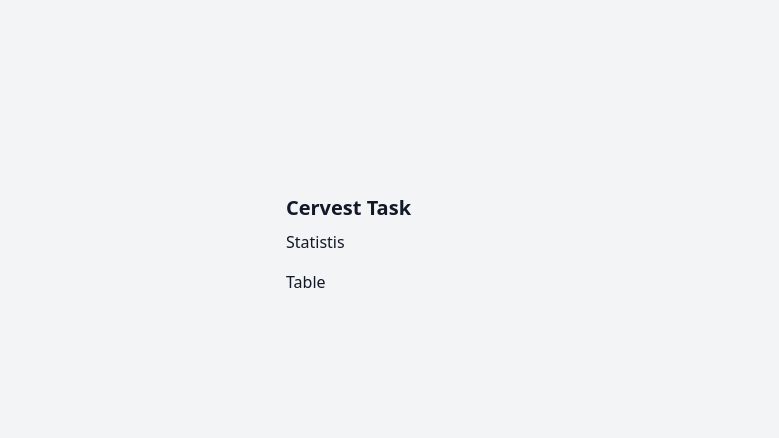
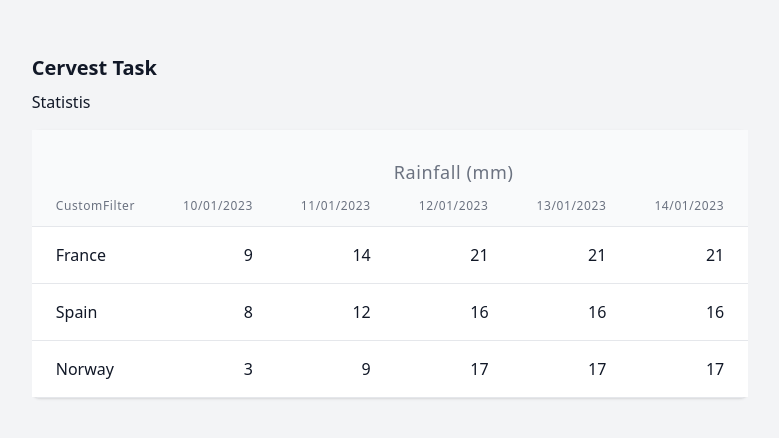
Before and after one commit to KabirMaan326/table-filter, a Next.js app: page / in a window 1280 px wide. Shown: the part 164-602 px from the top of the page, without its empty margins (250-1029 px from the left). Built offline with nearby package versions, Linux system fonts and the light colour scheme.

Commit message:
feature: add CustomTable component

```diff
--- /dev/null
+++ b/src/components/CustomTable.tsx
@@ -0,0 +1,126 @@
+import {
+	flexRender,
+	FilterMeta,
+	useReactTable,
+	ColumnDef,
+	getCoreRowModel,
+	getFilteredRowModel,
+} from "@tanstack/react-table";
+
+interface CustomFilterMeta extends FilterMeta {
+	customFilter: boolean;
+}
+
+type CustomTableProps<T> = {
+	data: T[];
+	columns: ColumnDef<T>[];
+};
+
+// This component creates the custom table
+// We could decouple the component by setting filterValue state here
+// we can then have a separate filter state in the parent component
+// the parent filter updater can be called in onColumnFiltersChange in the useReactTable hook
+// We could then set the props of columnFilters/setColumnFiltes as optional and use the CustomTable across the App
+const CustomTable = <T extends unknown>({
+	data,
+	columns,
+}: CustomTableProps<T>) => {
+	const table = useReactTable({
+		data,
+		columns,
+
+		getCoreRowModel: getCoreRowModel(),
+		getFilteredRowModel: getFilteredRowModel(),
+	});
+
+	return (
+		<div className="mt-2 flex flex-col ">
+			<div className="-my-2 overflow-x-auto max-w-full ">
+				<div className="py-2 min-h-[320px] overflow align-middle inline-block">
+					<div className="shadow  border-b border-gray-200 sm:rounded-lg">
+						<table className="min-w-full divide-y divide-gray-200">
+							<thead className="bg-gray-50">
+								{table.getHeaderGroups().map((headerGroup) => (
+									<tr key={headerGroup.id}>
+										{headerGroup.headers.map((header) => {
+											return (
+												<th
+													key={header.id}
+													colSpan={header.colSpan}
+													className="px-6 py-3 text-center text-xs font-medium text-gray-500 tracking-wider"
+												>
+													{header.isPlaceholder ? null : (
+														<>
+															{header.index !==
+																0 && (
+																<div>
+																	{flexRender(
+																		header
+																			.column
+																			.columnDef
+																			.header,
+																		header.getContext()
+																	)}
+																</div>
+															)}
+															{header.column.getCanFilter() ? (
+																<div>
+																	{header
+																		.column
+																		.columnDef
+																		?.meta &&
+																		(
+																			header
+																				.column
+																				.columnDef
+																				?.meta as CustomFilterMeta
+																		)
+																			.customFilter && (
+																			<div>
+																				CustomFilter
+																			</div>
+																		)}
+																</div>
+															) : null}
+														</>
+													)}
+												</th>
+											);
+										})}
+									</tr>
+								))}
+							</thead>
+							<tbody className="bg-white divide-y divide-gray-200">
+								{table.getRowModel().rows.map((row) => {
+									return (
+										<tr key={row.id}>
+											{row
+												.getVisibleCells()
+												.map((cell) => {
+													return (
+														<td
+															key={cell.id}
+															className={`px-6 py-4 whitespace-nowrap `}
+														>
+															{flexRender(
+																cell.column
+																	.columnDef
+																	.cell,
+																cell.getContext()
+															)}
+														</td>
+													);
+												})}
+										</tr>
+									);
+								})}
+							</tbody>
+						</table>
+					</div>
+				</div>
+			</div>
+		</div>
+	);
+};
+
+export default CustomTable;
--- a/src/pages/index.tsx
+++ b/src/pages/index.tsx
@@ -5,6 +5,7 @@
 } from "next";
 import Head from "next/head";
 import { useMemo } from "react";
+import CustomTable from "../components/CustomTable";
 import { rainfallData } from "../utils/data";
 import { getTableDataFromRainfall } from "../utils/dataTransformation";
 
@@ -38,7 +39,9 @@
 							</div>
 						</div>
 					</div>
-					<div className="mt-4">Table</div>
+					<div className="mt-4">
+						<CustomTable data={tableData} columns={columns} />
+					</div>
 				</main>
 			</div>
 		</>
```
